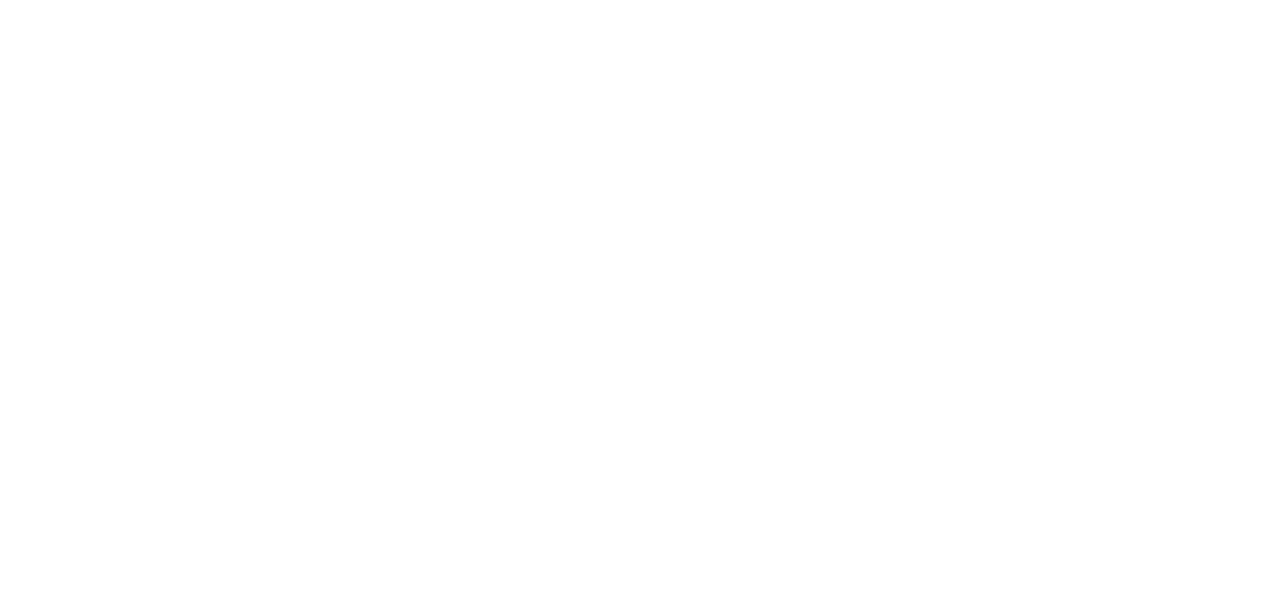
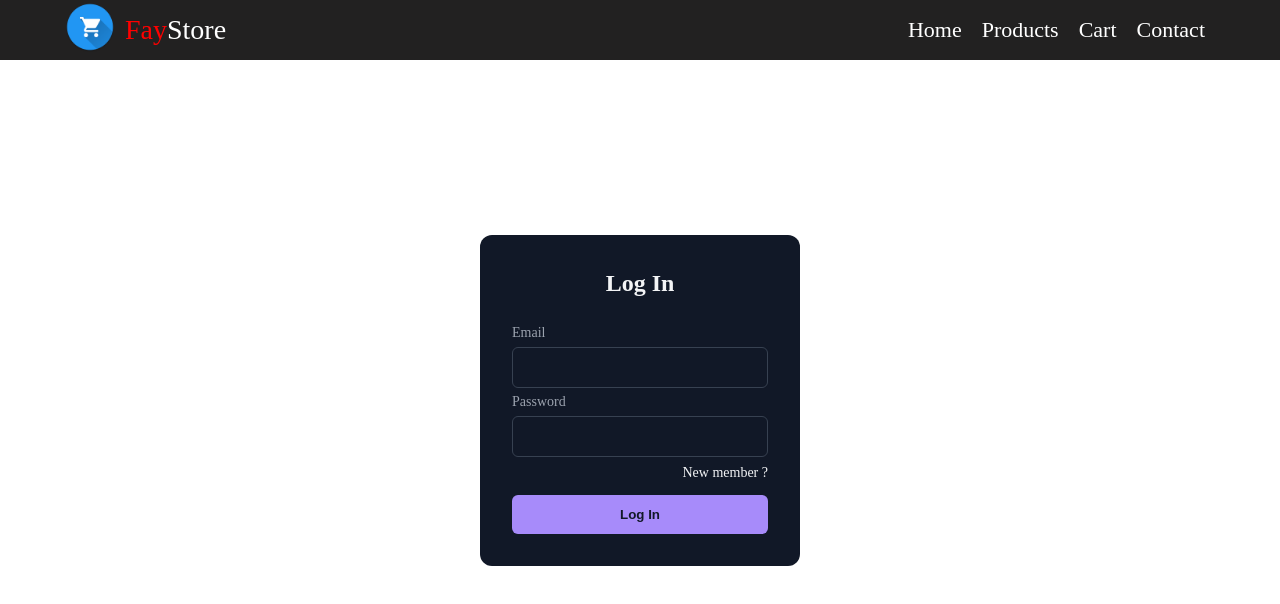
Before and after one commit to Fayaz900/E-commerce, a React (Vite) app: page /login in a window 1280 px wide. Before the commit this address had no page. Shown: the top 604 px of the page. Built offline with nearby package versions, Linux system fonts and the light colour scheme.

Commit message:
login register done

```diff
--- a/src/App.jsx
+++ b/src/App.jsx
@@ -6,12 +6,16 @@
 import Cart from './components/cart/Cart'
 import Contact from './components/contact/Contact'
 import Home from './components/home/Home'
+import Login from './components/login/Register'
+import Signin from './components/signin/Signin'
 
 function App() {
 
   return (
       <Routes>
         <Route path='/' element={<Navbar/>} >
+        <Route path='/signup' index element={<Login/>}/>
+        <Route path='/login' index element={<Signin/>}/>
           <Route path='/' index element={<Home/>}/>
           <Route path='/products' element={<Products/>}/>
           <Route path='/cart' element={<Cart/>}/>
--- /dev/null
+++ b/src/components/login/Login.css
@@ -0,0 +1,128 @@
+.form-container {
+    width: 320px;
+    border-radius: 0.75rem;
+    background-color: rgba(17, 24, 39, 1);
+    padding: 2rem;
+    color: rgba(243, 244, 246, 1);
+  }
+
+  .title {
+    text-align: center;
+    font-size: 1.5rem;
+    line-height: 2rem;
+    font-weight: 700;
+  }
+
+  .form {
+    margin-top: 1.5rem;
+  }
+
+  .input-group {
+    margin-top: 0.25rem;
+    font-size: 0.875rem;
+    line-height: 1.25rem;
+  }
+
+  .input-group label {
+    display: block;
+    color: rgba(156, 163, 175, 1);
+    margin-bottom: 4px;
+  }
+
+  .input-group input {
+    width: 100%;
+    border-radius: 0.375rem;
+    border: 1px solid rgba(55, 65, 81, 1);
+    outline: 0;
+    background-color: rgba(17, 24, 39, 1);
+    padding: 0.75rem 1rem;
+    color: rgba(243, 244, 246, 1);
+  }
+
+  .input-group input:focus {
+    border-color: rgba(167, 139, 250);
+  }
+
+  .forgot {
+    display: flex;
+    justify-content: flex-end;
+    font-size: 0.75rem;
+    line-height: 1rem;
+    color: rgba(156, 163, 175,1);
+    margin: 8px 0 14px 0;
+  }
+
+  .forgot a,.signup a {
+    color: rgba(243, 244, 246, 1);
+    text-decoration: none;
+    font-size: 14px;
+  }
+
+  .forgot a:hover, .signup a:hover {
+    text-decoration: underline rgba(167, 139, 250, 1);
+  }
+
+  .sign {
+    display: block;
+    width: 100%;
+    background-color: rgba(167, 139, 250, 1);
+    padding: 0.75rem;
+    text-align: center;
+    color: rgba(17, 24, 39, 1);
+    border: none;
+    border-radius: 0.375rem;
+    font-weight: 600;
+  }
+
+  .social-message {
+    display: flex;
+    align-items: center;
+    padding-top: 1rem;
+  }
+
+  .line {
+    height: 1px;
+    flex: 1 1 0%;
+    background-color: rgba(55, 65, 81, 1);
+  }
+
+  .social-message .message {
+    padding-left: 0.75rem;
+    padding-right: 0.75rem;
+    font-size: 0.875rem;
+    line-height: 1.25rem;
+    color: rgba(156, 163, 175, 1);
+  }
+
+  .social-icons {
+    display: flex;
+    justify-content: center;
+  }
+
+  .social-icons .icon {
+    border-radius: 0.125rem;
+    padding: 0.75rem;
+    border: none;
+    background-color: transparent;
+    margin-left: 8px;
+  }
+
+  .social-icons .icon svg {
+    height: 1.25rem;
+    width: 1.25rem;
+    fill: #fff;
+  }
+
+  .signup {
+    text-align: center;
+    font-size: 0.75rem;
+    line-height: 1rem;
+    color: rgba(156, 163, 175, 1);
+  }
+
+  .outer{
+    height: 85vh;
+    display: flex;
+    justify-content: center;
+    align-items: center;
+  }
--- /dev/null
+++ b/src/components/login/Register.jsx
@@ -0,0 +1,52 @@
+import React, { useState } from 'react'
+import { Link } from 'react-router-dom'
+import './Login.css'
+
+function Register() {
+    const [email,setEmail] = useState("")
+    const [password,setPassword] = useState("")
+
+    const handleLogin=(e)=>{
+        e.preventDefault();
+        // console.log(email,password)
+        fetch('https://student-auth.vercel.app/register',{
+            method:"POST",
+            body: JSON.stringify({
+                email:email,
+                password:password,
+            }),
+            headers:{
+                'Content-Type':'application/json',
+            },
+        })
+        .then((res)=>res.json())
+        .then((item)=>console.log(item))
+        .catch((err)=>console.log(err.message))
+    }
+
+  return (
+    <div className='outer'>
+        <div className="form-container">
+  <p className="title">Register</p>
+  <form className="form">
+    <div className="input-group">
+      <label htmlFor="username">Email</label>
+      <input type="text" name="email" id="username" onChange={(e)=>setEmail(e.target.value)} placeholder="" />
+    </div>
+    <div className="input-group">
+      <label htmlFor="password">Password</label>
+      <input type="password" name="password" id="password" onChange={(e)=>setPassword(e.target.value)} placeholder="" />
+      <div className="forgot">
+        <Link to='/login'>
+        Already member ?
+        </Link>
+      </div>
+    </div>
+    <button className="sign" onClick={handleLogin}>Sign up</button>
+  </form>
+  </div>
+    </div>
+  )
+}
+
+export default Register
--- /dev/null
+++ b/src/components/signin/Signin.jsx
@@ -0,0 +1,31 @@
+import React from 'react'
+import '../../components/login/Login.css'
+import { Link } from 'react-router-dom'
+
+function Signin() {
+  return (
+    <div className='outer'>
+        <div className="form-container">
+  <p className="title">Log In</p>
+  <form className="form">
+    <div className="input-group">
+      <label htmlFor="username">Email</label>
+      <input type="text" name="email" id="username" placeholder="" />
+    </div>
+    <div className="input-group">
+      <label htmlFor="password">Password</label>
+      <input type="password" name="password" id="password" placeholder="" />
+      <div className="forgot">
+        <Link to='/signup'>
+        New member ?
+        </Link>
+      </div>
+    </div>
+    <button className="sign">Log In</button>
+  </form>
+  </div>
+    </div>
+  )
+}
+
+export default Signin
```
